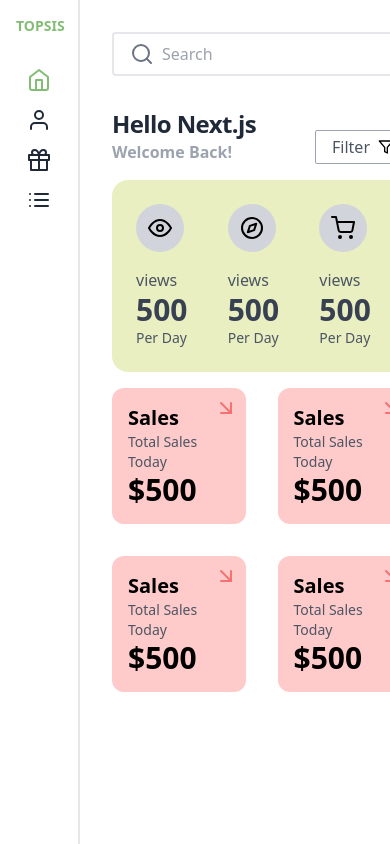
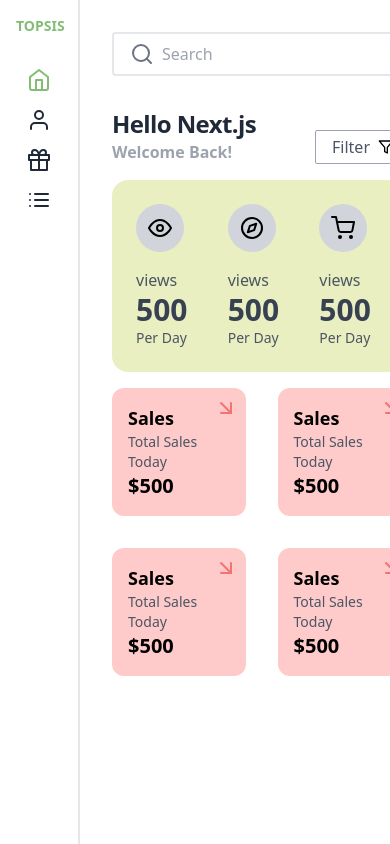
Before and after one commit to usaidmasud/spk-metode-topsis, a Next.js app: page / in a window 390 px wide. Shown: the top 844 px of the page. Built offline with nearby package versions, Linux system fonts and the light colour scheme.

Commit message:
change layout

```diff
--- a/pages/index.tsx
+++ b/pages/index.tsx
@@ -89,9 +89,9 @@ const Statistic2 = () => {
     <div className="bg-red-200 rounded-xl p-4 relative ">
       <div className="flex justify-between items-center">
         <div className="">
-          <h5 className="text-xl font-semibold">Sales</h5>
+          <h5 className="text-lg md:text-xl font-semibold">Sales</h5>
           <p className="text-sm text-gray-600">Total Sales Today</p>
-          <h3 className="text-3xl font-bold">$500</h3>
+          <h3 className="text-xl md:text-3xl font-bold">$500</h3>
         </div>
         <div className="">
           {/* <Circle
```
